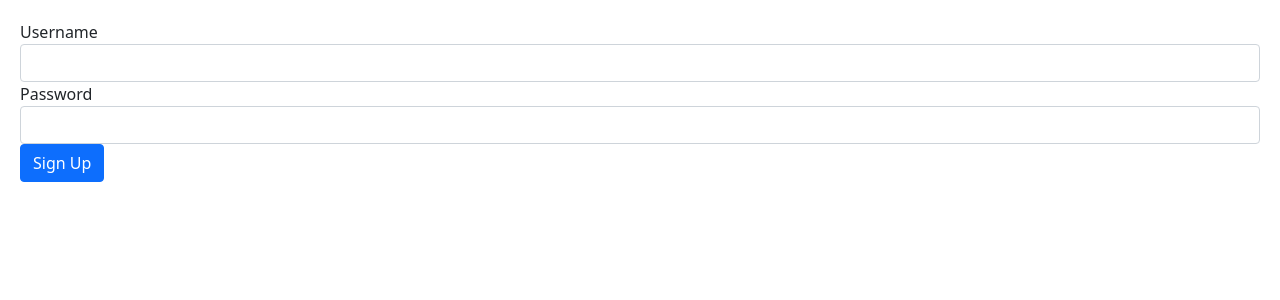
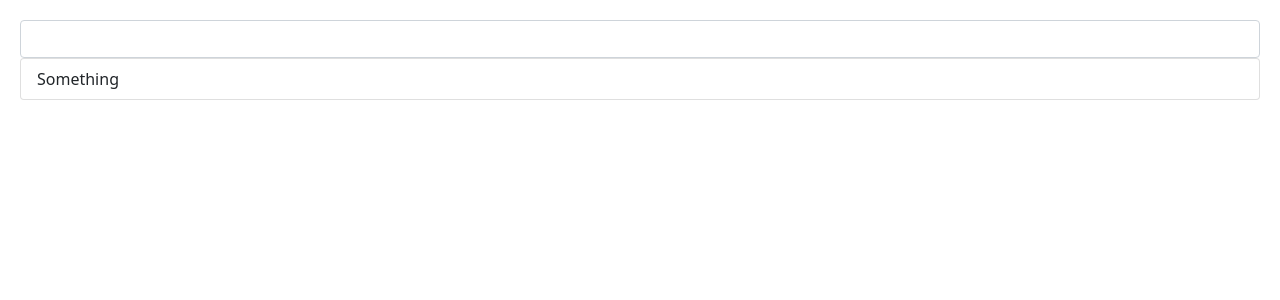
Before and after one commit to farmercares/MoshAngular, an Angular app: page / in a window 1280 px wide. Shown: the top 300 px of the page. Built offline with nearby package versions, Linux system fonts and the light colour scheme.

Commit message:
FormBuilder Example

```diff
--- a/src/app/app.component.html
+++ b/src/app/app.component.html
@@ -1 +1 @@
-<signup-form></signup-form>
+<new-course-form-component></new-course-form-component>
--- a/src/app/new-course-form-component/new-course-form-component.component.html
+++ b/src/app/new-course-form-component/new-course-form-component.component.html
@@ -1,12 +1,9 @@
 <form>
-    <input type="text" class="form-control"
-    (keyup.enter)="addTopic(topic)" #topic>
+    <input type="text" class="form-control">
 
     <ul class="list-group">
-        <li
-            *ngFor="let topic of topics.controls" class="list-group-item"
-            (click)="removeTopic(topic)">
-            {{ topic.value }}
+        <li class="list-group-item">
+           Something
         </li>
     </ul>
 </form>
--- a/src/app/new-course-form-component/new-course-form-component.component.ts
+++ b/src/app/new-course-form-component/new-course-form-component.component.ts
@@ -1,31 +1,31 @@
 import { Component } from '@angular/core';
-import { FormArray, FormControl, FormGroup } from '@angular/forms';
+import { FormArray, FormBuilder, FormControl, FormGroup, Validators } from '@angular/forms';
 
 @Component({
-  selector: 'app-new-course-form-component',
+  selector: 'new-course-form-component',
   templateUrl: './new-course-form-component.component.html',
   styleUrls: ['./new-course-form-component.component.css']
 })
 export class NewCourseFormComponentComponent {
 
-  topics: FormArray;
-
   form = new FormGroup({
+    name: new FormControl(),
+    contact: new FormGroup({
+      email: new FormControl(),
+      phone: new FormControl()
+    }),
     topics: new FormArray([])
   });
 
-
-  addTopic(topic: HTMLInputElement){
-    this.topics.push(new FormControl(topic.value));
-    topic.value = '';
+  constructor(fb: FormBuilder) {
+    this.form = fb.group({
+      name: ['', Validators.required],
+      contact: fb.group({
+        email: [],
+        phone: []
+      }),
+      topics: fb.array([])
+    });
   }
 
-  removeTopic(topic: FormControl){
-    let index = this.topics.controls.indexOf(topic);
-    this.topics.removeAt(index);
-  }
-
-  getTopics() {
-    return this.form.get('topics') as FormArray;
-  }
 }
```
